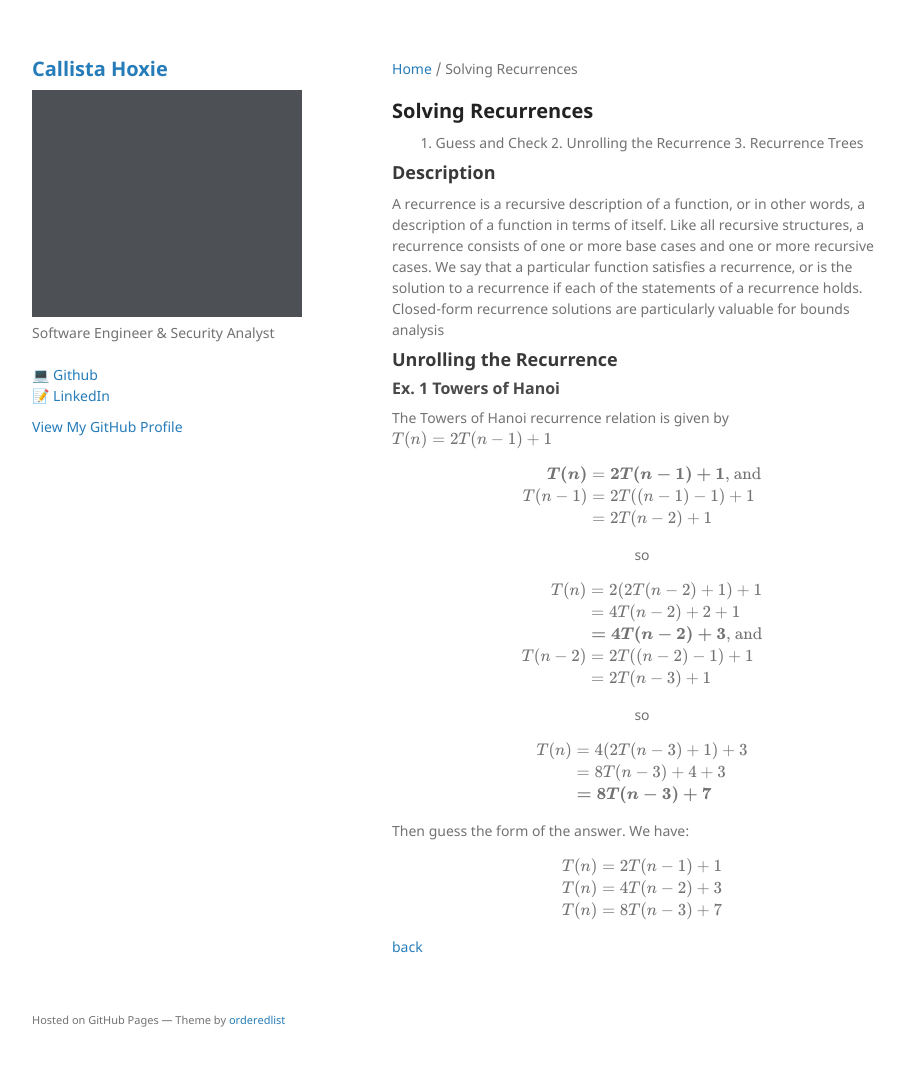
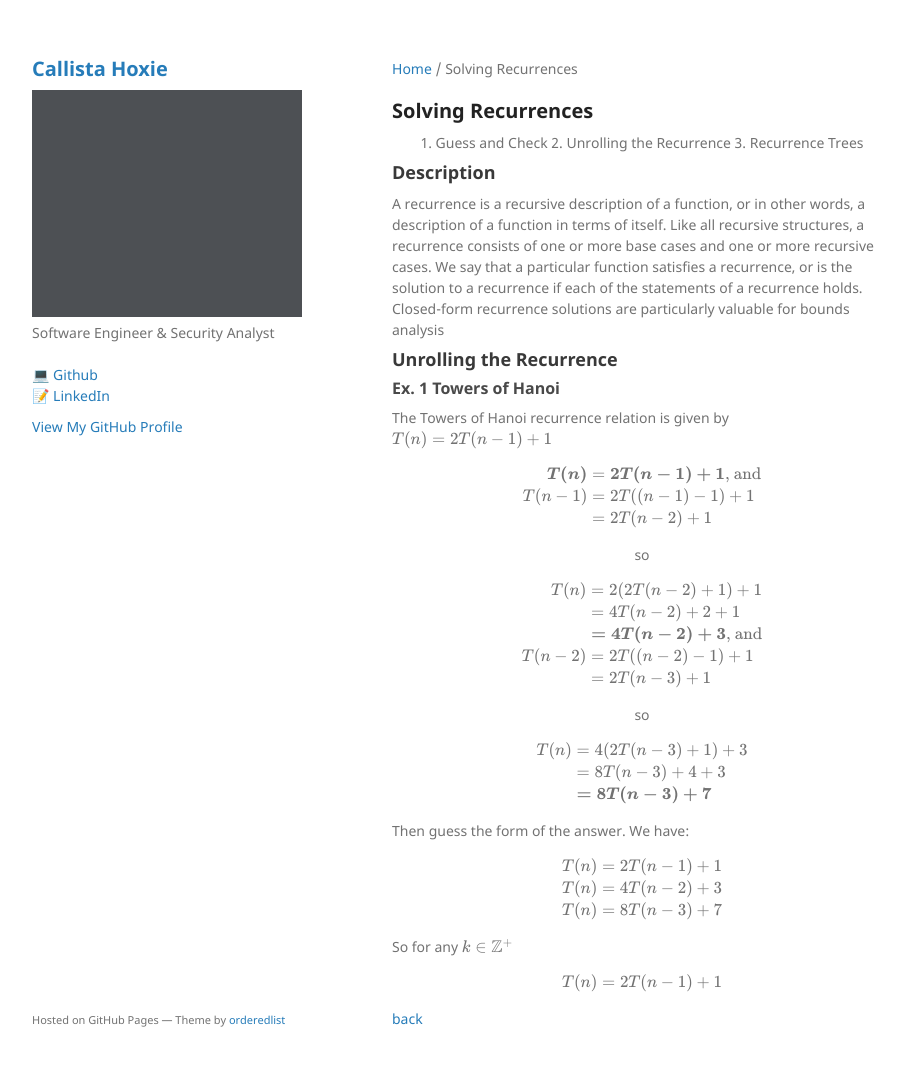
Before and after one commit to callistajosette/callistajosette.github.io, a Jekyll site: the page built from project-crease.md, in a window 1280 px wide and 1089 px high. Shown: the top 1066 px of the window, without its empty margins (178-1083 px from the left). Built offline with Jekyll 4.4.1, drawn with Linux system fonts in a browser that asks for light colours; our own code applies the rules of GitHub Pages for plain Markdown files.

Commit message:
Update project-crease.md

```diff
--- a/project-crease.md
+++ b/project-crease.md
@@ -53,5 +53,9 @@ $$
 & T(n) = 8T(n-3) + 7 \\
 \end{align}$$
 
+So for any $k \in \mathbb{Z}^{+}$
+
+$$T(n) = 2T(n-1) + 1 \\$$
+
 
 [back](./)
```
